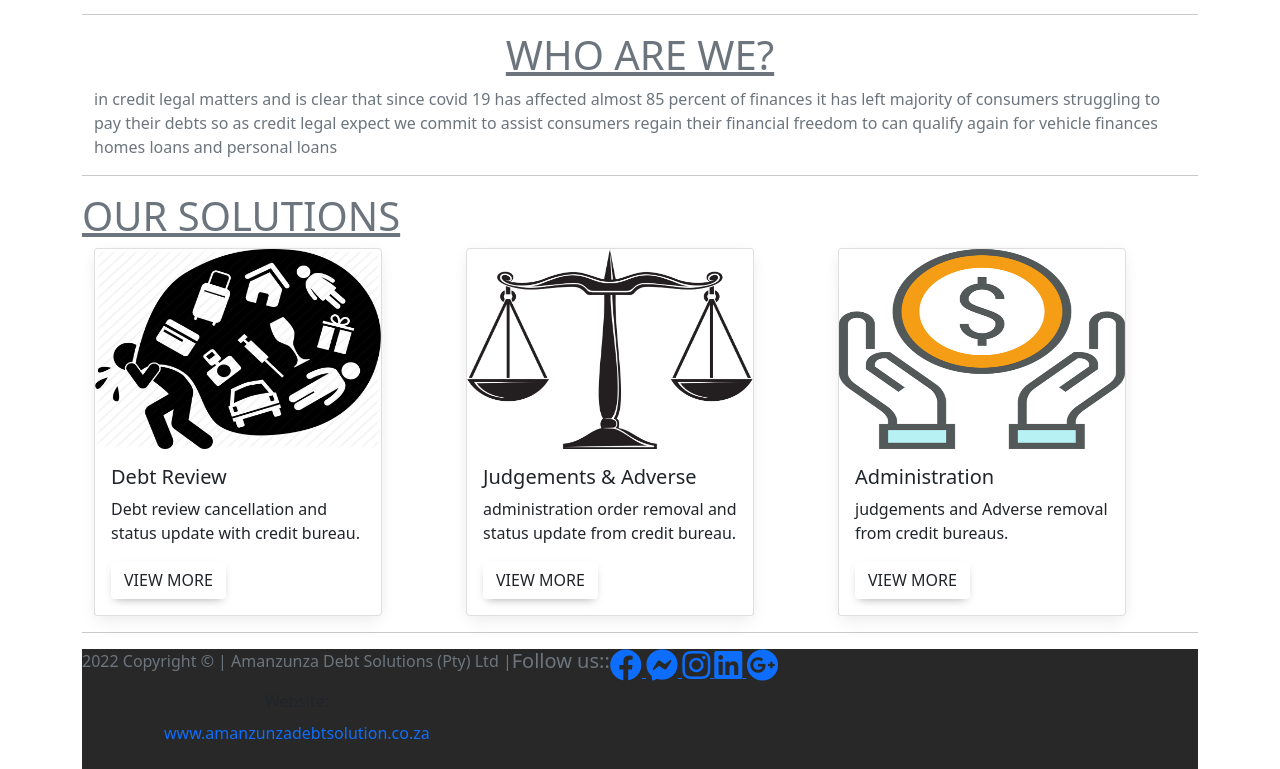
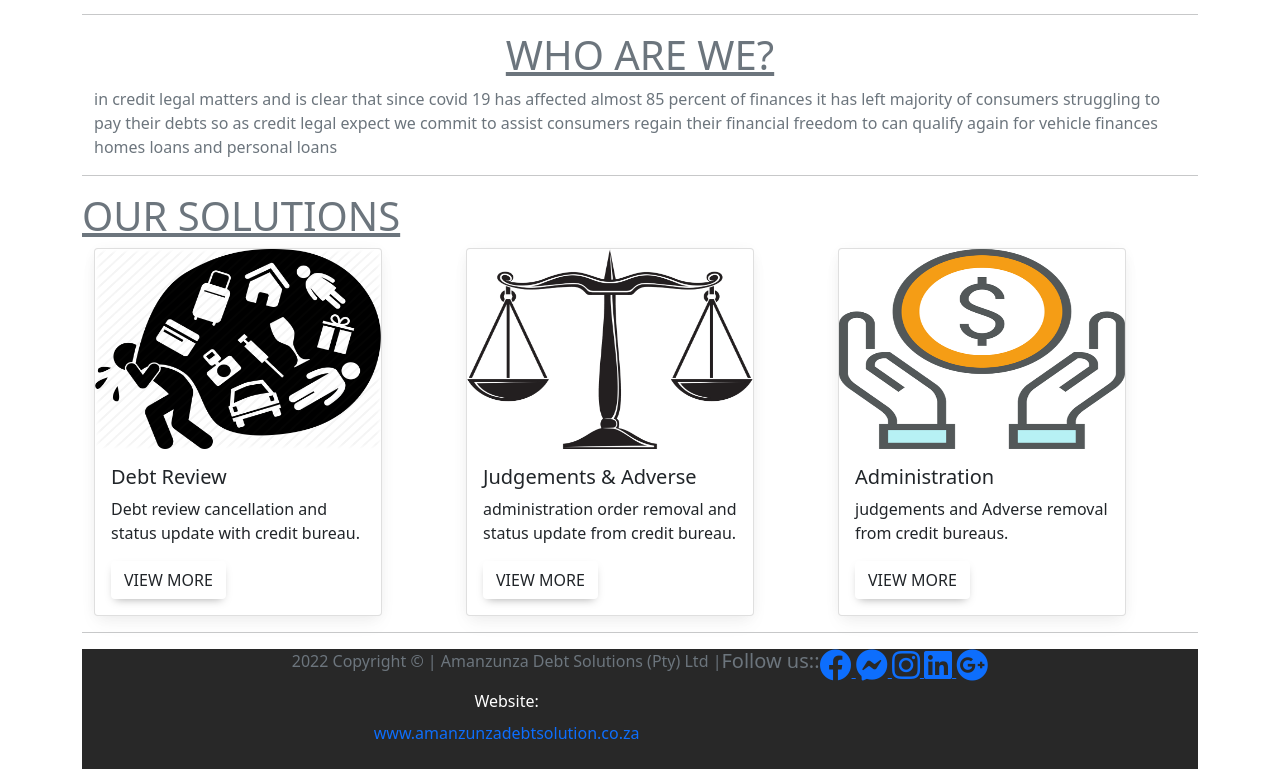
Before and after one commit to Owzaa/amanzunzaapp, a React (Create React App) app: page / in a window 1280 px wide. Shown: the part 592-1361 px from the top of the page. Built offline with nearby package versions, Linux system fonts and the light colour scheme.

Commit message:
commit on master

```diff
--- a/src/Footer/footer.css
+++ b/src/Footer/footer.css
@@ -1,4 +1,6 @@
 .footer{
     display: flex;
     background-color: rgba(16, 16, 16, 0.899);
+    color:#fff;
+    justify-content: center;
 }
```
